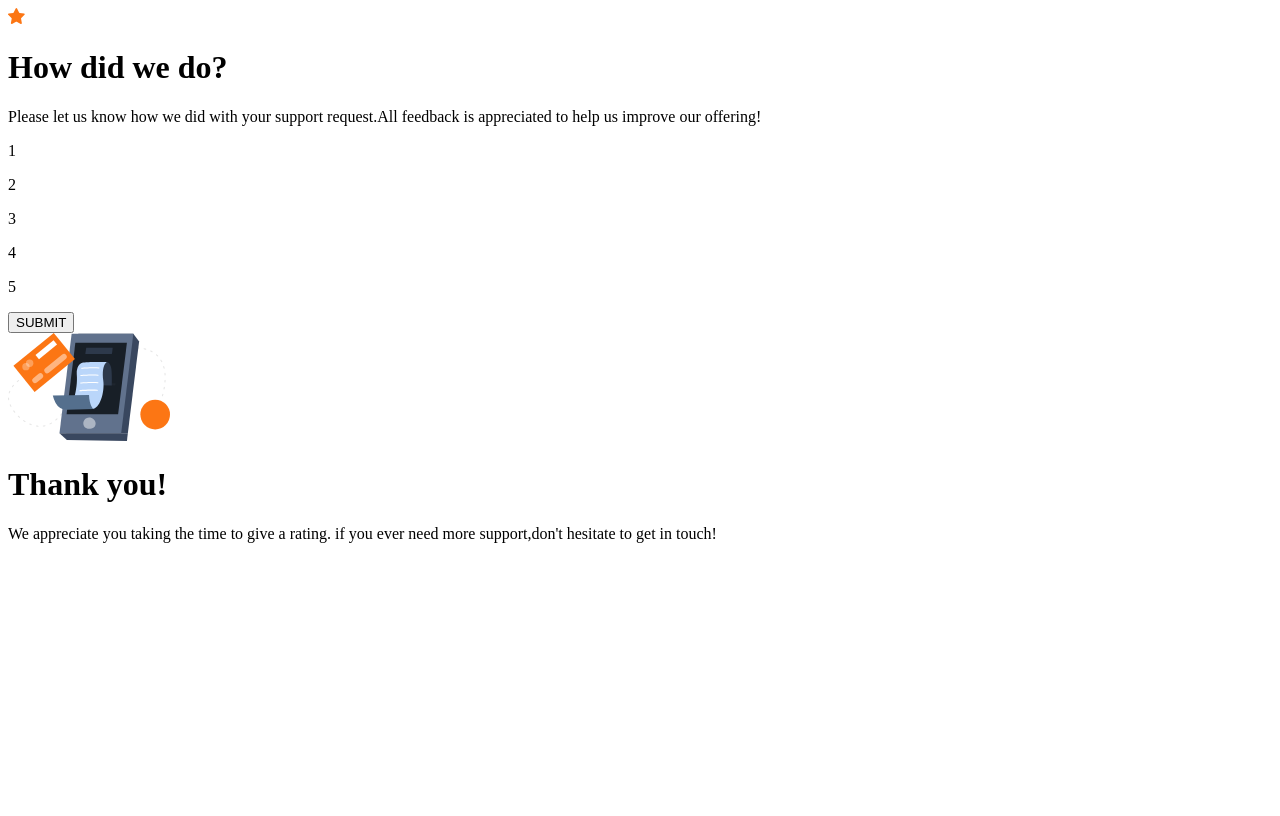
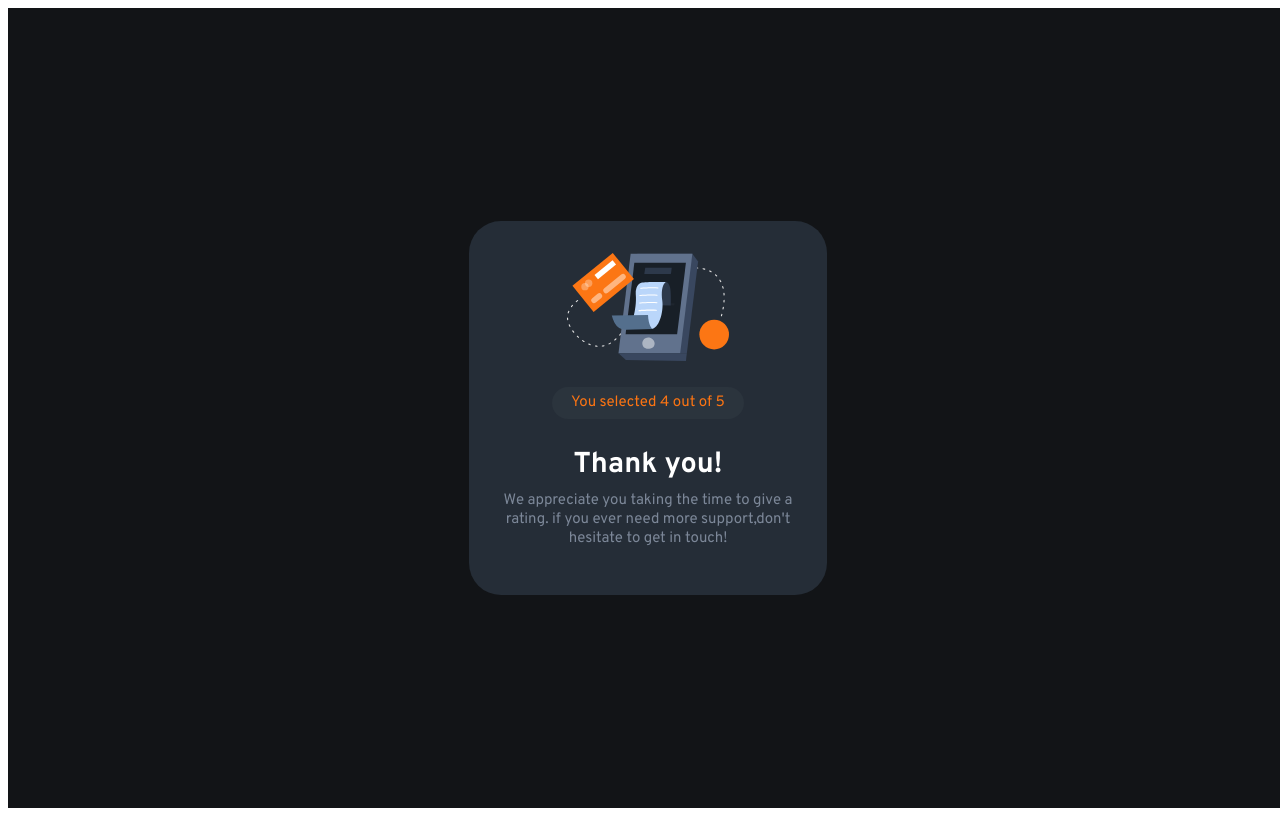
Before and after one commit to hebam17/interactive-rating-component, a plain HTML site: page index.html in a window 1280 px wide. Drawn offline with Linux system fonts and the light colour scheme.

Commit message:
Add the feedback component styling for normal case and mediaquery

```diff
--- a/css/style.css
+++ b/css/style.css
@@ -25,6 +25,8 @@
   display: flex;
   justify-content: center;
   align-items: center;
+  box-sizing: border-box;
+  overflow: hidden;
 }
 
 /* THE RATING COMPONENT */
@@ -151,3 +153,89 @@
   }
 }
 /* ////////////////// */
+
+/* FEEDBACK COMPONENT */
+#feedback {
+  width: 25vw;
+  border-radius: 2rem;
+  background: var(--dark-blue);
+  padding: 2rem 1.2rem;
+}
+
+#finner {
+  display: flex;
+  flex-direction: column;
+  align-items: center;
+}
+
+#feed-text {
+  background: var(--circle-color);
+  font-family: var(--text-font-family);
+  font-size: var(--paragraph-font-size);
+  color: var(--orange);
+  border-radius: 20px;
+  text-align: center;
+  width: fit-content;
+  margin: 1.4rem auto 1.8rem;
+  padding: 0.4rem 1.2rem;
+  font-weight: var(--font-weight1);
+}
+
+#ftitle {
+  font-size: 1.8rem;
+  color: var(--white);
+  text-align: center;
+  font-family: var(--text-font-family);
+  font-weight: var(--font-weight2);
+  margin-bottom: 0;
+}
+
+#ftext {
+  text-align: center;
+  font-size: var(--paragraph-font-size);
+  font-family: var(--text-font-family);
+  color: var(--medium-grey);
+  font-weight: var(--font-weight1);
+  margin-top: 0.5rem;
+}
+
+/* MEDIAQUERY */
+@media screen and (max-width: 1200px) and (min-width: 1000px) {
+  #feedback {
+    width: 35vw;
+  }
+}
+
+@media screen and (max-width: 999px) and (min-width: 700px) {
+  #feedback {
+    width: 45vw;
+  }
+  #ftext {
+    font-size: 1rem;
+  }
+}
+
+@media screen and (max-width: 699px) and (min-width: 500px) {
+  #feedback {
+    width: 60vw;
+  }
+  #ftext {
+    font-size: 1.1rem;
+  }
+  .feed-text {
+    font-size: 1rem;
+  }
+}
+
+@media screen and (max-width: 499px) and (min-width: 375px) {
+  #feedback {
+    width: 75vw;
+  }
+  #ftext {
+    font-size: 1rem;
+  }
+  .feed-text {
+    font-size: var(--paragraph-font-size);
+  }
+}
+/* ///////////////// */
--- a/index.html
+++ b/index.html
@@ -4,12 +4,13 @@
     <meta charset="UTF-8" />
     <meta http-equiv="X-UA-Compatible" content="IE=edge" />
     <meta name="viewport" content="width=device-width, initial-scale=1.0" />
+    <link rel="stylesheet" href="./css/style.css" />
     <title>Interactive rating component</title>
   </head>
   <body>
     <main>
-      <div class="container">
-        <div id="rating-container">
+      <div id="container">
+        <!-- <div id="rating-container">
           <div id="rinner">
             <div id="star"><img src="./images/icon-star.svg" alt="star" /></div>
           </div>
@@ -21,21 +22,21 @@
             </p>
           </div>
           <div id="rnums">
-            <p id="num1">1</p>
-            <p id="num2">2</p>
-            <p id="num3">3</p>
-            <p id="num4">4</p>
-            <p id="num5">5</p>
+            <p class="score" id="num1">1</p>
+            <p class="score" id="num2">2</p>
+            <p class="score" id="num3">3</p>
+            <p class="score" id="num4">4</p>
+            <p class="score" id="num5">5</p>
           </div>
           <div id="submit"><button id="submit-btn">SUBMIT</button></div>
-        </div>
+        </div> -->
         <div id="feedback">
           <div id="finner">
             <div id="thankicon">
               <img src="./images/illustration-thank-you.svg" alt="thank you " />
             </div>
           </div>
-          <div id="feed-text"></div>
+          <div id="feed-text">You selected 4 out of 5</div>
           <div id="feed-content">
             <h1 id="ftitle">Thank you!</h1>
             <p id="ftext">
@@ -46,5 +47,6 @@
         </div>
       </div>
     </main>
+    <script src="js/script.js"></script>
   </body>
 </html>
```
